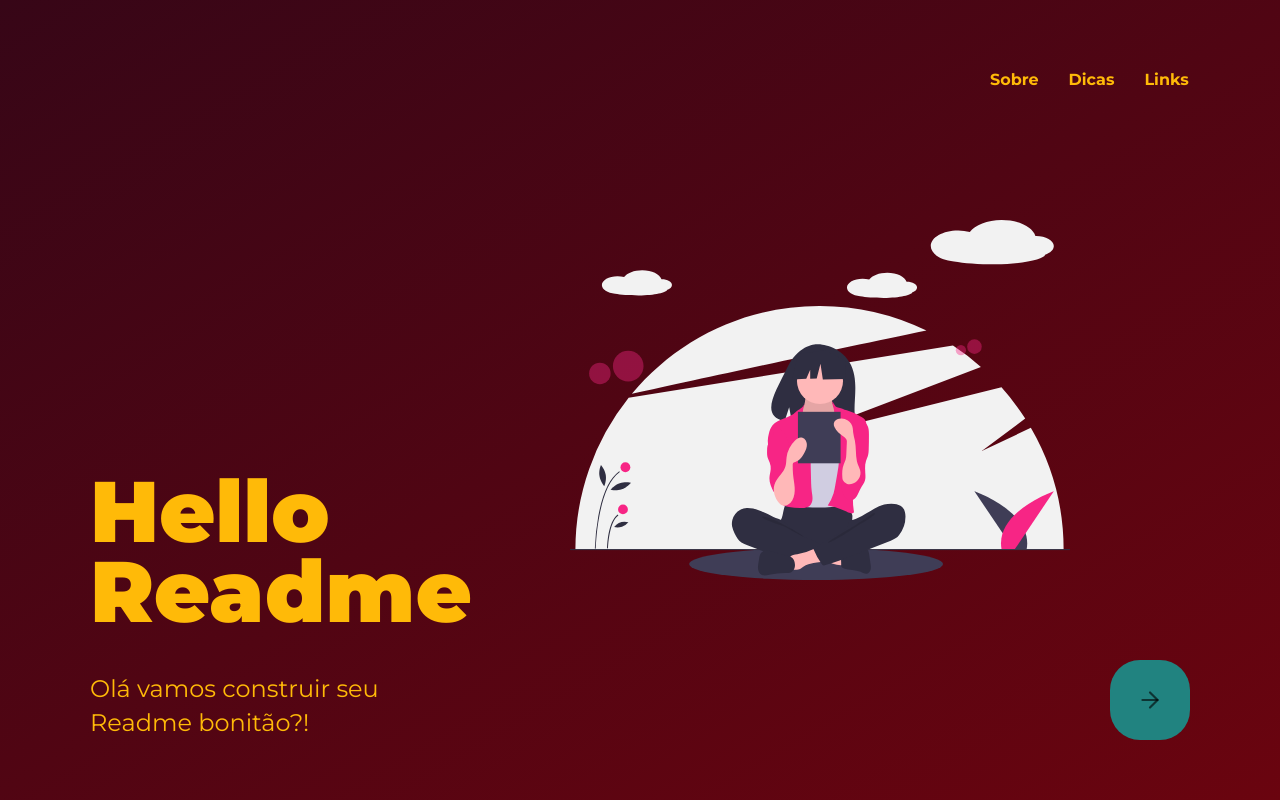
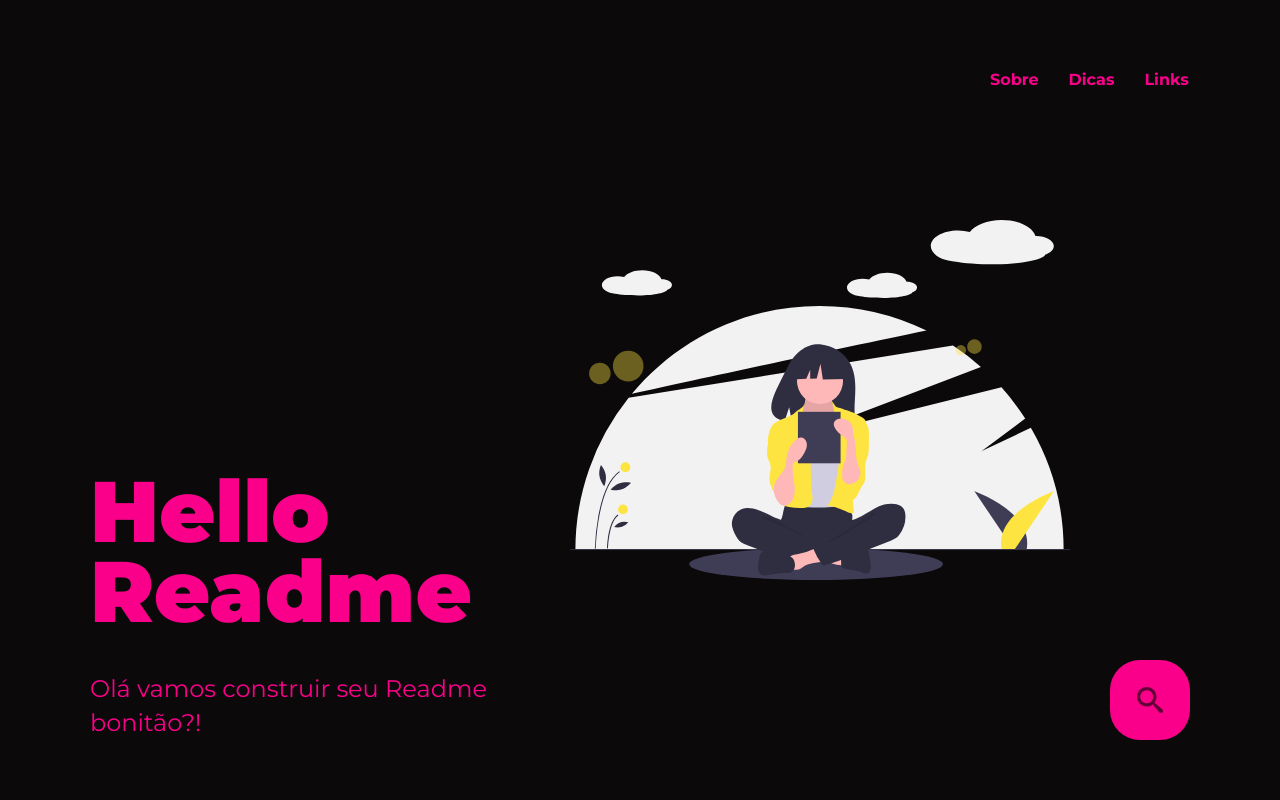
Before and after one commit to LarisseLima/hello-readme, a React (Create React App) app: page / in a window 1280 px wide. Built offline with nearby package versions, Linux system fonts and the light colour scheme.

Commit message:
Ajustes css

```diff
--- a/src/Components/Nav/Nav.js
+++ b/src/Components/Nav/Nav.js
@@ -2,7 +2,7 @@ import React from 'react';
 import { Link } from 'react-router-dom';
 import '../../Styles/Components/nav.css'
 
-const Nav = () => {
+export default function Nav() {
   return (
     <div>
       <nav className="nav__container">
@@ -35,5 +35,3 @@ const Nav = () => {
     </div>
   )
 }
-
-export default Nav
--- a/src/Pages/Home.js
+++ b/src/Pages/Home.js
@@ -1,10 +1,10 @@
 import React from 'react';
-import { FiArrowRight } from 'react-icons/fi';
+import { ImSearch } from 'react-icons/im';
 import { Link } from 'react-router-dom';
 import '../Styles/Pages/home.css';
 import Nav from '../../src/Components/Nav/Nav'
 
-function Home() {
+export default function Home() {
   return (
     <div id="home-page">
       <div className="content-wrapper">
@@ -17,12 +17,10 @@ function Home() {
         <Link
           // to="/filmes"
           className="enter-app">
-          < FiArrowRight size={26}
+          < ImSearch size={26}
             color="rgba(0, 0 , 0, 0.6)" />
         </Link>
       </div>
     </div>
   );
 }
-
-export default Home;
--- a/src/Styles/Components/nav.css
+++ b/src/Styles/Components/nav.css
@@ -15,11 +15,11 @@
 
   ul {
     display: flex;
-    color: #FFBA08;
+    color: #fa008a;
   }
 
   .link {
-    color: #FFBA08;
+    color: #fa008a;
     font-size: 16px;
     font-weight: bold;
     cursor: pointer;
@@ -27,5 +27,5 @@
   }
 
   .link:hover {
-    color: #DC2F02;
+    color: #FF69BF;
   }
--- a/src/Styles/Pages/home.css
+++ b/src/Styles/Pages/home.css
@@ -2,7 +2,7 @@
     padding: 2rem;
 	width: 100vw;
 	height: 100vh;
-	background: linear-gradient(329.54deg, #6A040F 0%, #370617 100%);
+	background: linear-gradient(329.54deg, #0B090A 0%, #0B090A 100%);
 	display: flex;
 	justify-content: center;
 	align-items: center;
@@ -23,15 +23,16 @@
 }
 
 #home-page .content-wrapper main {
-	max-width: 350px;
+	max-width: 450px;
 }
 
 #home-page .content-wrapper main h1 {
+
 	font-size: 86px;
 	font-weight: 900;
     line-height: 80px;
 	margin-top: 0;
-	color: #FFBA08;
+	color: #fa008a;
 
 }
 
@@ -39,7 +40,7 @@
 	margin-top: 40px;
 	font-size: 24px;
 	line-height: 34px;
-	color: #FFBA08;
+	color: #fa008a;
 }
 
 .content-wrapper .location {
@@ -61,7 +62,7 @@
 	bottom: 0;
 	width: 80px;
 	height: 80px;
-	background: #218380;
+	background: #fa008a;
 	border-radius: 30px;
 	display: flex;
 	align-items: center;
@@ -70,5 +71,5 @@
 }
 
 .content-wrapper .enter-app:hover {
-	background: #96feff;
+	background: #FF69BF;
 }
```
Also changed, not shown: src/assets/Logo.svg.
